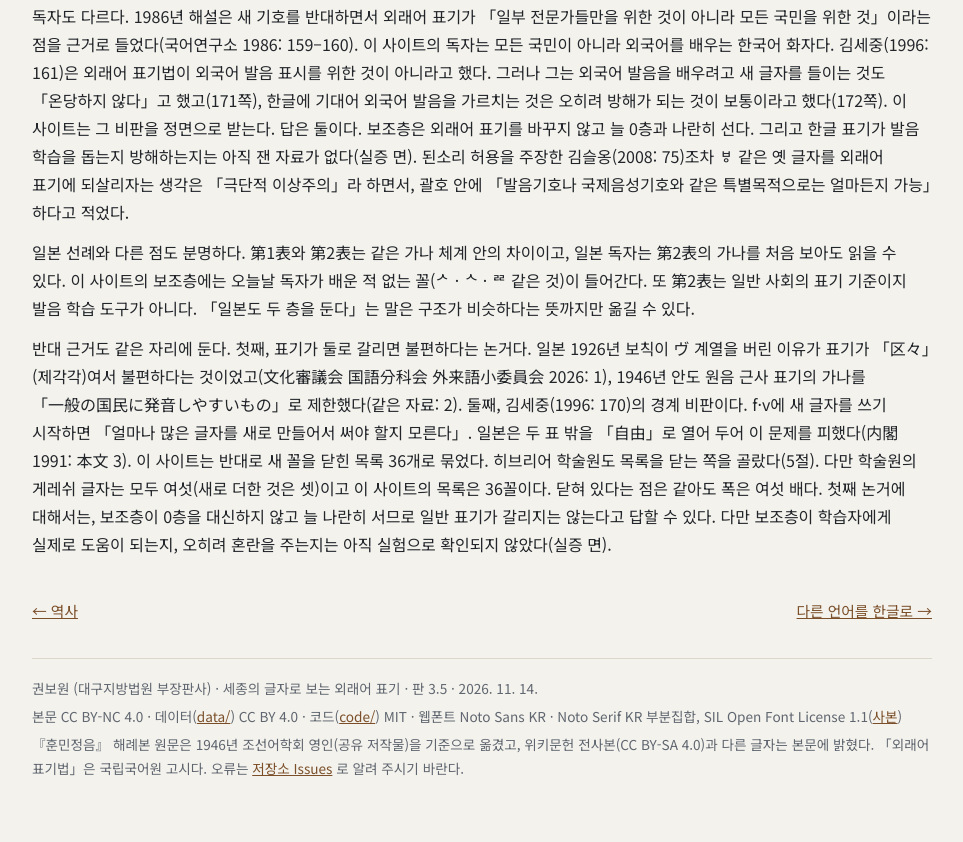
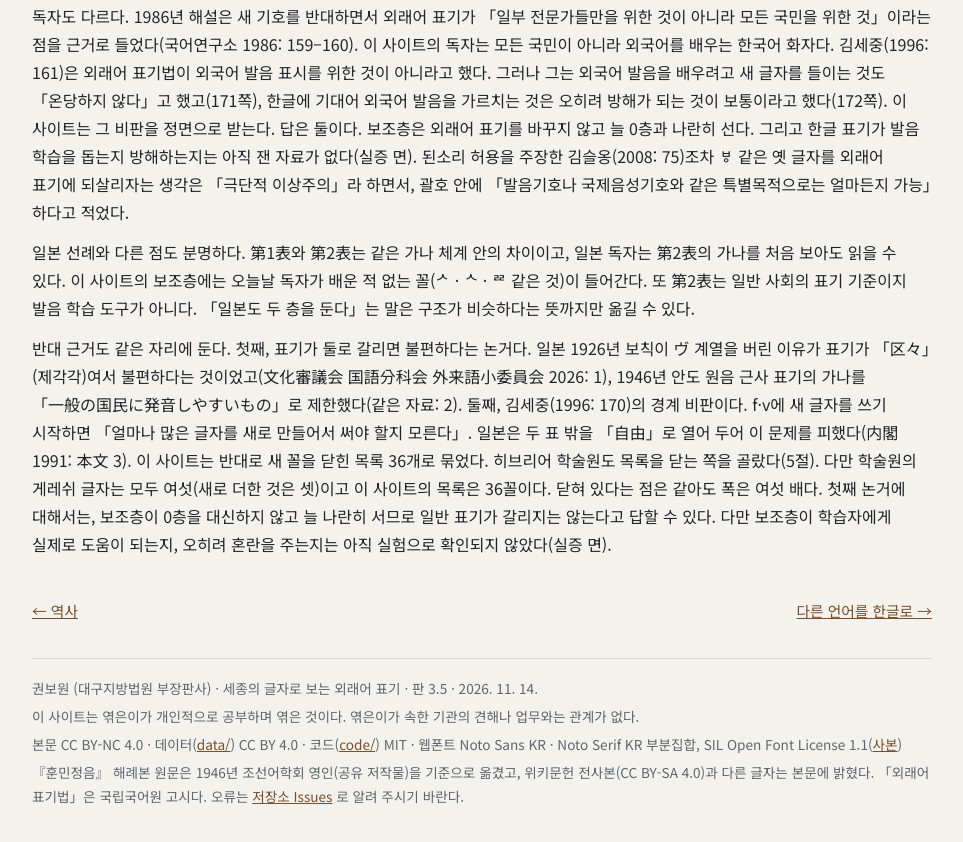
Before and after one commit to BowonKwon/Legal-Language-Handbooks, a plain HTML site: page sejong/bigyo.html in a window 1280 px wide. Shown: the part 4269-5111 px from the top of the page, without its empty margins (158-1121 px from the left). Drawn offline with Linux system fonts and the light colour scheme.

Commit message:
Sejong pages: add a note that the site is a personal study project

```diff
--- a/sejong/bigyo.html
+++ b/sejong/bigyo.html
@@ -224,6 +224,7 @@ footer p { margin:4px 0 }
 </main>
 <footer>
 <p>권보원 (대구지방법원 부장판사) · 세종의 글자로 보는 외래어 표기 · 판 3.5 · 2026. 11. 14.</p>
+<p>이 사이트는 엮은이가 개인적으로 공부하며 엮은 것이다. 엮은이가 속한 기관의 견해나 업무와는 관계가 없다.</p>
 <p>본문 CC BY-NC 4.0 · 데이터(<a href="https://github.com/BowonKwon/Legal-Language-Handbooks/tree/main/sejong/data">data/</a>) CC BY 4.0 · 코드(<a href="https://github.com/BowonKwon/Legal-Language-Handbooks/tree/main/sejong/code">code/</a>) MIT · 웹폰트 Noto Sans KR · Noto Serif KR 부분집합, SIL Open Font License 1.1(<a href="assets/fonts/OFL.txt">사본</a>)</p>
 <p>『훈민정음』 해례본 원문은 1946년 조선어학회 영인(공유 저작물)을 기준으로 옮겼고, 위키문헌 전사본(CC BY-SA 4.0)과 다른 글자는 본문에 밝혔다. 「외래어 표기법」은 국립국어원 고시다. 오류는 <a href="https://github.com/BowonKwon/Legal-Language-Handbooks/issues">저장소 Issues</a> 로 알려 주시기 바란다.</p>
 </footer>
```
Also changed, not shown: sejong/cheje.html (+1 -0 lines), sejong/eoneo/es.html (+1 -0 lines), sejong/eoneo/ru.html (+1 -0 lines), sejong/eoneo/vi.html (+1 -0 lines), sejong/eoneo/zh.html (+1 -0 lines), sejong/genjeon.html (+1 -0 lines), sejong/geokkuro.html (+1 -0 lines), sejong/geulja.html (+1 -0 lines), sejong/guhyeon.html (+1 -0 lines), sejong/index.html (+1 -0 lines), sejong/munheon.html (+1 -0 lines), sejong/namun.html (+1 -0 lines), sejong/silcheung.html (+1 -0 lines), sejong/yeoksa.html (+1 -0 lines).
